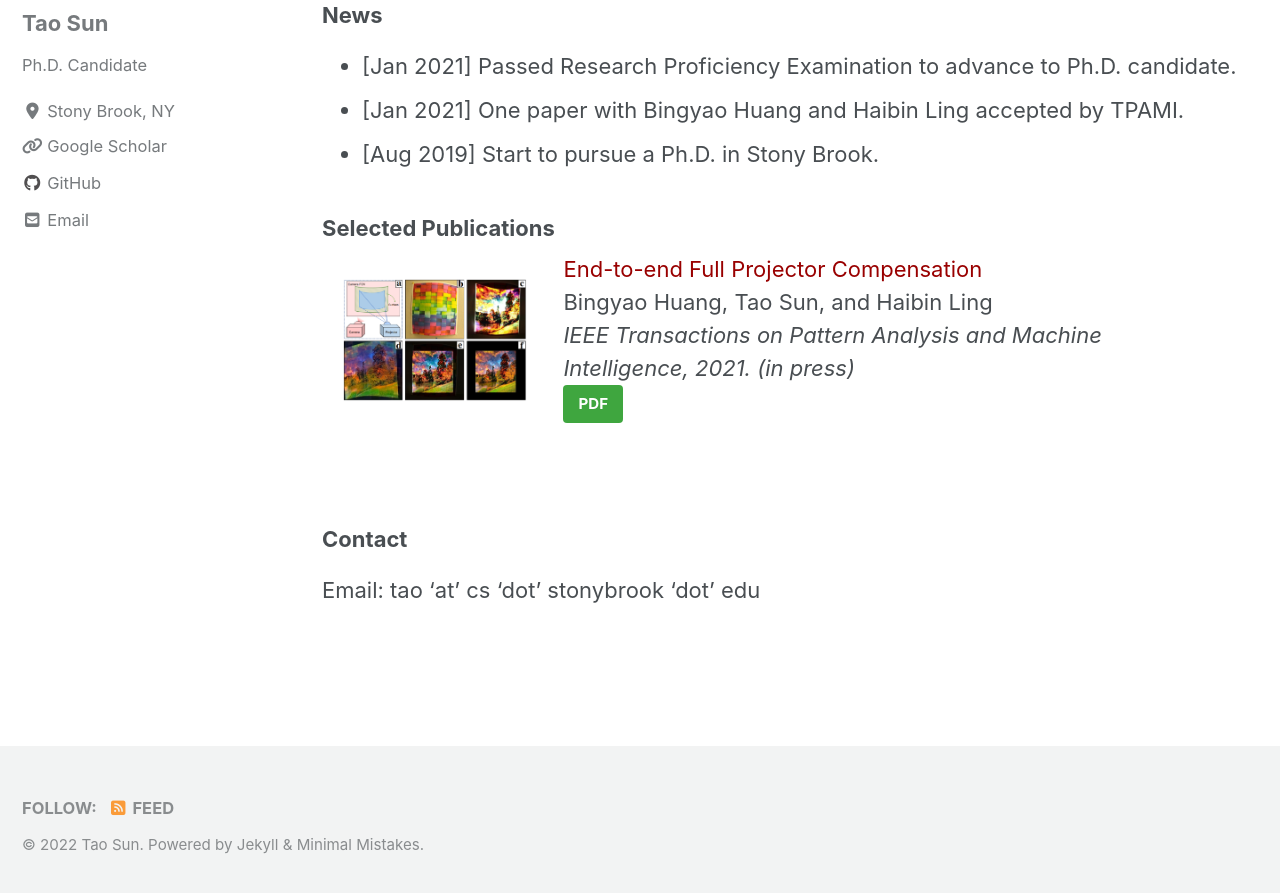
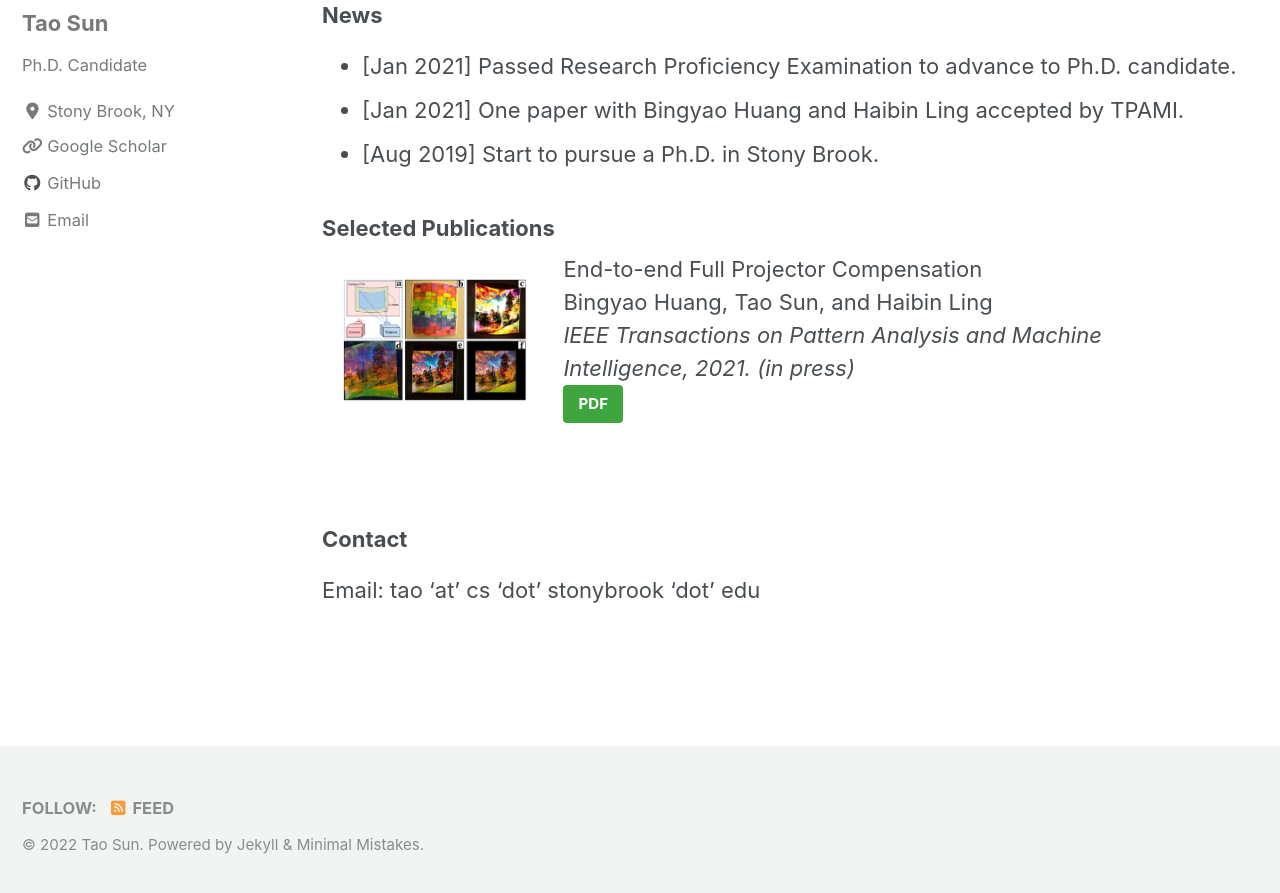
Before and after one commit to tsun/tsun.github.io, a Jekyll site: the page built from _pages/home.md, in a window 1280 px wide and 900 px high, scrolled down 340 px. Shown: the top 893 px of the window. Built offline with Jekyll 4.4.1, drawn with Linux system fonts in a browser that asks for light colours; cached includes are drawn as plain includes; nearby versions of some CDN libraries.

Commit message:
update home

```diff
--- a/_pages/home.md
+++ b/_pages/home.md
@@ -8,7 +8,7 @@
 <style>a{ TEXT-DECORATION:none; color: #990000;}a:hover{TEXT-DECORATION:underline ; font-weight: bold; color: #990000;}</style>
 
 
-I am a Ph.D. candidate <del>student</del> from <a href="https://www.cs.stonybrook.edu/" target="_blank" rel="nofollow" style="color:#990000;">Dept. of Computer Science at Stony Brook University</a>, advised by <style type="text/css">a:link,a:visited{text-decoration:none;}a:hover{text-decoration:underline;}</style><a href="https://www3.cs.stonybrook.edu/~hling/" target="_blank" rel="nofollow" style="color:#990000;">Prof. Haibin Ling</a>. I work on computer vision, machine learning and data mining. Recently, I am focusing on domain adaptation and its application in vision tasks. I obtained my M.Sc. from Nanjing University, advised by <style type="text/css">a:link,a:visited{text-decoration:none;}a:hover{text-decoration:underline;}</style><a href="https://cs.nju.edu.cn/zhouzh/" target="_blank" rel="nofollow" style="color:#990000;">Prof. Zhi-Hua Zhou</a>. I received my B.E. from Huazhong University of Science and Technology.
+I am a Ph.D. candidate <del>student</del> from <a href="https://www.cs.stonybrook.edu/" target="_blank" rel="nofollow" style="color:#990000;">Dept. of Computer Science at Stony Brook University</a>, advised by <a href="https://www3.cs.stonybrook.edu/~hling/" target="_blank" rel="nofollow" style="color:#990000;">Prof. Haibin Ling</a>. I work on computer vision, machine learning and data mining. Recently, I am focusing on domain adaptation and its application in vision tasks. I obtained my M.Sc. from Nanjing University, advised by <a href="https://cs.nju.edu.cn/zhouzh/" target="_blank" rel="nofollow" style="color:#990000;">Prof. Zhi-Hua Zhou</a>. I received my B.E. from Huazhong University of Science and Technology.
 
 
 ### News
@@ -21,14 +21,14 @@
    <link rel="stylesheet" href="/assets/css/my.css">
    <div class="img"><a href="/pubs/tpami21.pdf"><img class="img_responsive" src="/images/pub/tpami21.png"></a></div>
    <div class="text">
-     <div class="title"><a name="tpami21" href="/pubs/tpami21.pdf">End-to-end Full Projector Compensation</a></div>
+     <div class="title">End-to-end Full Projector Compensation</div>
      <div class="authors">Bingyao Huang, Tao Sun, and Haibin Ling
      </div>
      <div>
        <em>IEEE Transactions on Pattern Analysis and Machine Intelligence, 2021. (in press)</em>
  <br>
 
-       <a class="btn btn--success btn--small" href="/pubs/tpami21.pdf">PDF</a>
+       <a class="btn btn--success btn--small" href="https://arxiv.org/abs/2008.00965">PDF</a>
 
      </div>
    </div>
```
